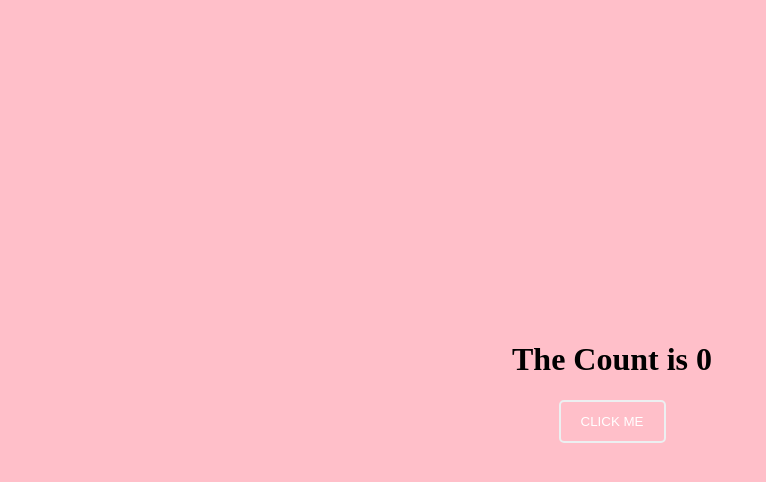
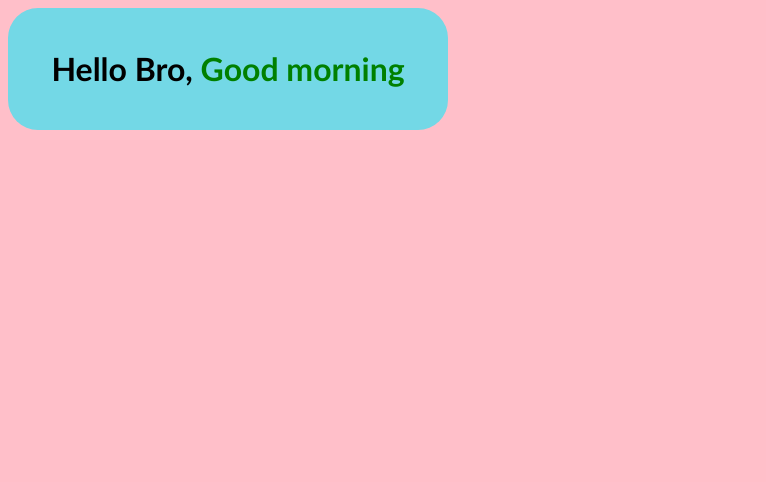
Before and after one commit to sachin17Sh/ReactJs-learnings, a React (Create React App) app in the folder StartReact/React NPM approach/myapp/: page / in a window 1280 px wide. Shown: the top 482 px of the page, without its empty margins (0-766 px from the left). Built offline with nearby package versions, Linux system fonts and the light colour scheme.

Commit message:
mini project

```diff
--- a/StartReact/React NPM approach/myapp/public/index.html
+++ b/StartReact/React NPM approach/myapp/public/index.html
@@ -29,8 +29,9 @@
     <noscript>You need to enable JavaScript to run this app.</noscript>
 
     <div id="fname"></div>
-    <div id = "root"></div>
-
+    <div id="root"></div>
+    <div id="eventing"></div>
+    <div id="timing"></div>
     <script></script>
   </body>
 </html>
--- /dev/null
+++ b/StartReact/React NPM approach/myapp/src/Greeting/greeting.js
@@ -0,0 +1,30 @@
+function Greeting() {
+
+    let currHour = new Date();
+    currHour = currHour.getHours();
+    let greet = {};
+    let stylecolor = {
+        color:"pink"
+    }
+    if (currHour >= 1 && currHour < 12) {
+        greet = "Good morning";
+        stylecolor.color = "green";
+    } else if (currHour >= 12 && currHour < 16) {
+        greet = "Good Afternoon";
+        stylecolor.color = "orange";
+    } else if (currHour >= 16 && currHour <= 22) {
+        greet = "Good Evening";
+        stylecolor.color = "yellow";
+    } else {
+        greet = "Good Night";
+        stylecolor.color = "black";
+    }
+
+    return (
+        <div className="main">
+            <h1>Hello Bro, <span style={stylecolor}>{greet}</span></h1>
+        </div>
+    );
+}
+
+export default Greeting;
--- /dev/null
+++ b/StartReact/React NPM approach/myapp/src/asset/events.css
@@ -0,0 +1,22 @@
+.main {
+
+   height: 100vh;
+   background: #70a4e9;
+   display: flex;
+
+   justify-content: center;
+   align-items: center;
+}
+
+
+.btn {
+   padding: 25px 29px;
+   background-color: rgb(238, 92, 194);
+   color: white;
+   border: 5px solid #ecf0f1;
+   outline: none;
+   border-radius: 15px;
+   text-transform: uppercase;
+   cursor: pointer;
+
+}
--- /dev/null
+++ b/StartReact/React NPM approach/myapp/src/asset/greet.css
@@ -0,0 +1,18 @@
+body{
+    background: rgb(255, 191, 201);
+}
+
+
+
+.main{
+    background-color: #73d8e6;
+    font-family: 'Gill Sans', 'Gill Sans MT', Calibri, 'Trebuchet MS', sans-serif;
+    height: 1=vh;
+    width:  400px;
+    padding: 20px;
+    display: flex;
+    justify-content: center;
+    align-items: center;
+    border-radius: 30px;
+
+}
```
Also changed, not shown: StartReact/React NPM approach/myapp/src/ReactEvent/Event.js (added, +24 -0 lines), StartReact/React NPM approach/myapp/src/index.js (+11 -5 lines).
